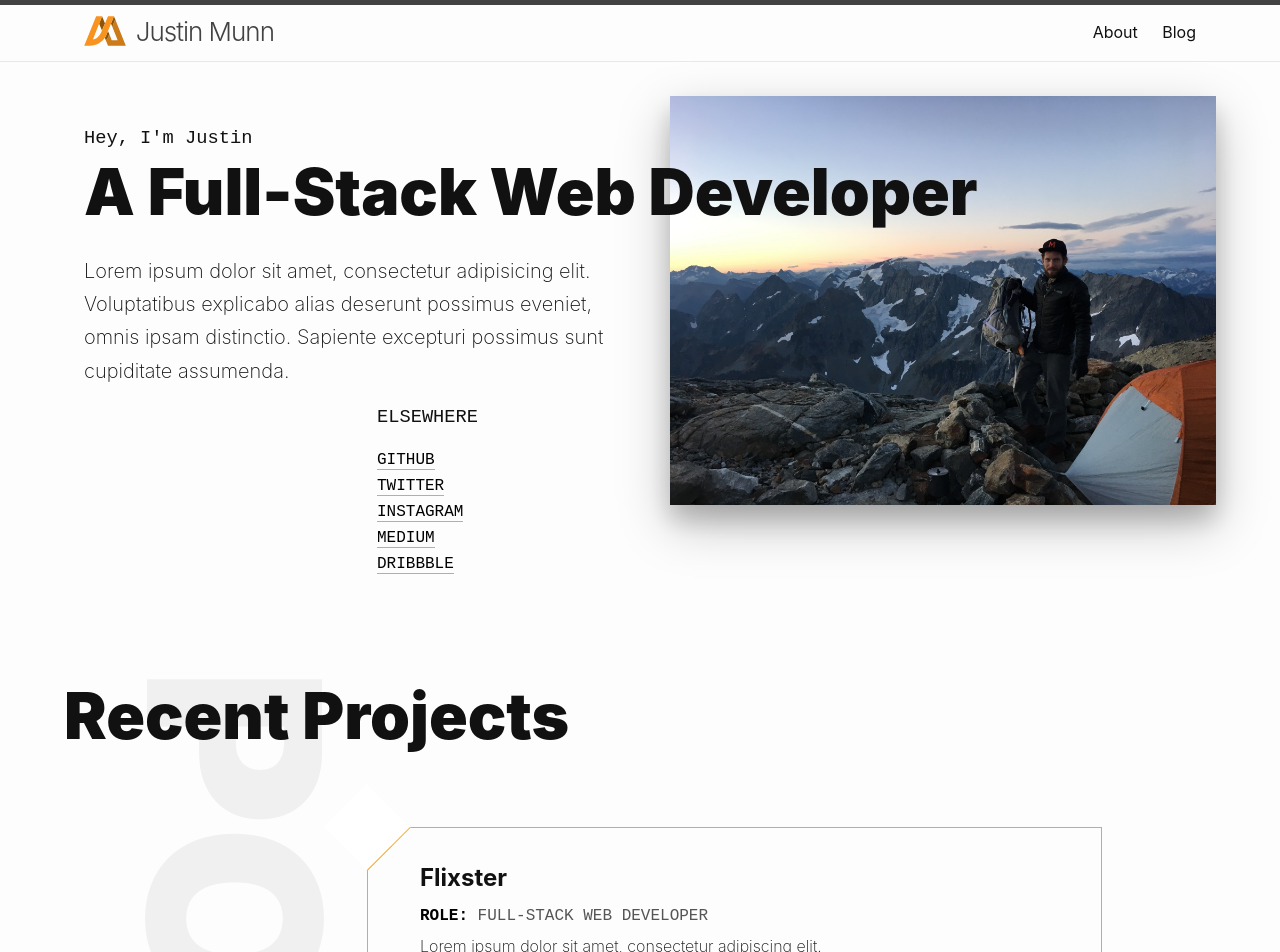
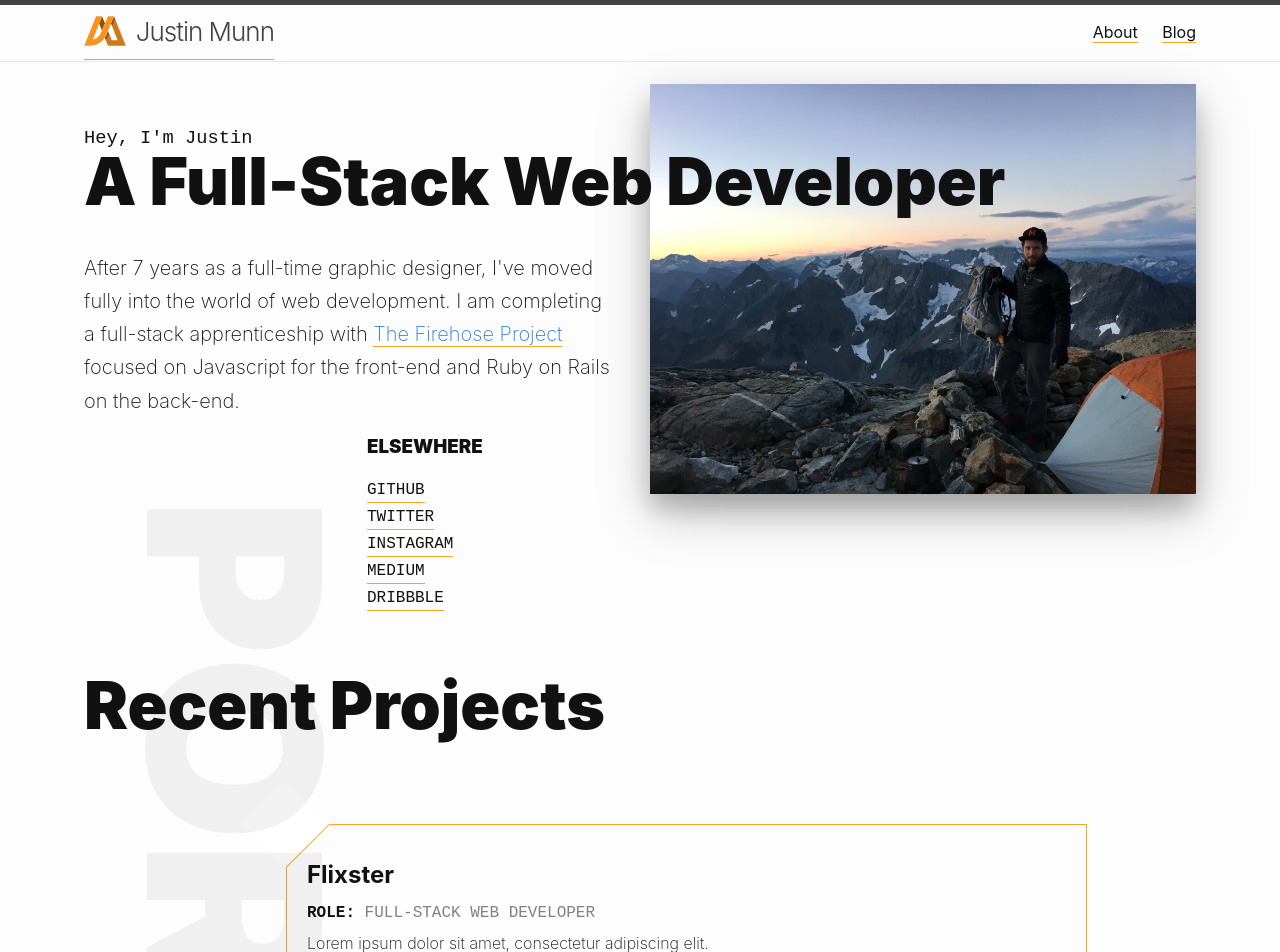
Before and after one commit to jwmunn/jwmunn.github.io, a Jekyll site: the page built from index.html, in a window 1280 px wide. Shown: the top 952 px of the page. Built offline with Jekyll 4.4.1, drawn with Linux system fonts in a browser that asks for light colours; some of the changed text lies outside the part shown.

Commit message:
Some more homepage styles.

```diff
--- a/_includes/footer.html
+++ b/_includes/footer.html
@@ -1,6 +1,7 @@
 <footer class="site-footer">
 
   <div class="wrapper">
+    <div class="footer-wrapper">
 
       <h2 class="footer-heading">{{ site.title | escape }}</h2>
 
@@ -43,4 +44,6 @@
 
     </div>
 
+  </div>
+
 </footer>
--- a/_sass/_base.scss
+++ b/_sass/_base.scss
@@ -6,7 +6,9 @@ body, h1, h2, h3, h4, h5, h6,
 p, blockquote, pre, hr,
 dl, dd, ol, ul, figure {
   margin: 0;
-  padding: 0; }
+  padding: 0;
+  // box-sizing: border-box;
+  }
 
 /**
  * Basic styling
@@ -30,6 +32,41 @@ p, blockquote, pre,
 ul, ol, dl, figure,
 .highlight {
   margin-bottom: 15px; }
+
+h1 {
+    font-size: 4.125rem; // 66px
+    line-height: 1.15;
+    margin-bottom: $spacing-unit !important;
+    @include media-query($on-palm){
+        font-size: 2rem; //58px
+    }
+}
+
+// h2 {
+//     font-size: 3.625rem; // 32px
+//      @include media-query($on-palm){
+//         font-size: 1.625rem; //26px
+//     }
+// }
+
+// h3 {
+//     font-size: 2.25rem; // 36px
+//     @include media-query($on-palm){
+//         font-size: 1.375rem; //22px
+//     }
+// }
+
+// h4 {
+//     font-size: 1.75rem; // 28px
+//     @include media-query($on-palm){
+//         font-size: 1.125rem; //18px
+//     }
+// }
+
+h5, figcaption {
+    font-size: 1.063rem; // 17px
+    margin-bottom: 0px;
+}
 
 /**
  * Images
@@ -85,7 +122,7 @@ a {
 blockquote {
   color: #828282;
   border-left: 4px solid #e8e8e8;
-  padding-left: 15px;
+  // padding-left: 15px;
   font-size: 18px;
   letter-spacing: -1px;
   font-style: italic; }
@@ -145,8 +182,9 @@ pre {
     .wrapper {
       max-width: -webkit-calc(800px - (30px));
       max-width: calc(800px - (30px));
-      padding-right: 15px;
-      padding-left: 15px; } }
+      // padding-right: 15px;
+      // padding-left: 15px;
+      } }
 
 /**
  * Clearfix
@@ -244,7 +282,7 @@ pre {
  * Site footer
  */
 .site-footer {
-  border-top: 1px solid #e8e8e8;
+  // border-top: 1px solid #e8e8e8;
   padding: 30px 0; }
 
 .footer-heading {
--- a/_sass/_homepage.scss
+++ b/_sass/_homepage.scss
@@ -16,7 +16,7 @@ section {
   padding-right: 10px;
 }
 
-.nav-wrapper {
+.nav-wrapper, .footer-wrapper {
   @include grid-column(12);
 }
 
@@ -35,19 +35,20 @@ section {
   display: block;
   height: 30rem;
   text-align: left;
-  width: 100%;
   position: relative;
   margin-bottom: 4rem;
   margin-top: 2rem;
-
 }
 
 .hero-text {
-  position: absolute;
   top: 0;
   left: 0;
   z-index: 100;
   @include grid-column(12);
+
+  @include media-query($on-laptop){
+    position: relative;
+  }
 
   & h3 {
     font-family: monospace;
@@ -59,38 +60,95 @@ section {
     font-size: 125%;
     line-height: 1.66;
     clear: both;
+
+    @include media-query($on-laptop){
+      @include grid-column(12);
+      margin-left:0;
+    }
   }
+}
 
-  & #elsewhere {
-    @include grid-column(8);
+.hero-social-links {
+    @include grid-column(3);
     @include grid-push(3);
-  }
+
+    @include media-query($on-laptop){
+      @include grid-column(3);
+      @include grid-push(0);
+    }
+
+    @include media-query($on-palm){
+      @include grid-column(12);
+      @include grid-push(0);
+
+      & #elsewhere {
+        margin-left: -20px; //offset-grid padding for alignment
+      }
+
+      & #elsewhere li {
+         @include grid-column(4);
+      }
+
+      & .link {
+        margin-right: 0;
+
+        // @include grid-collapse;
+      }
+    }
 }
 
 #hi {
   margin-bottom: -.5rem;
+  font-weight: 400;
+
+  @include media-query($on-palm){
+    margin-bottom: 0rem;
+  }
 }
 
 .hero-image {
   position: absolute;
-  top: 0;
-  right: 0;
+  top: -2%;
+  right: 20px;
+  z-index: -1;
+
   @include grid-column(6);
+
+  @include media-query($on-laptop){
+    top: 0%;
+    position: relative;
+    @include grid-column(9);
+    margin-bottom: 4rem;
+    right: 0;
+  }
+
+  @include media-query($on-palm){
+    top: 0%;
+    position: relative;
+    @include grid-column(12);
+    margin-bottom: 0;
+    z-index: 50;
+  }
 }
 
 #portfolio {
   position: relative;
 }
 
+.portfolio-wrapper {
+  @include grid-column(12);
+}
+
 #portfolio-position {
   position: absolute;
-  top: 0%;
+  top: -5%;
   left: 20%;
   z-index: 100;
   pointer-events: none
 }
 
-#elsewhere {
+ul#elsewhere {
+  margin-left: 0;
   list-style: none;
   padding-left: 0;
 }
@@ -99,8 +157,11 @@ h2 {
   font-weight: 700;
 }
 
+h3 {
+  font-weight: 900;
+}
+
 h1 {
-  font-size: 4rem;
   font-weight: 900;
 }
 
@@ -127,34 +188,71 @@ h4, h4 strong {
   font-family: monospace;
   text-transform: uppercase;
   font-weight: 200;
-  color: #555;
+  color: #828282;
 }
 
 h4 strong {
   font-weight: 700;
-  color: #000;
+  color: #111;
 }
 .container {
   border: 1px solid #F6A623;
   position: relative;
-  padding: 2rem;
-  margin-bottom: 6rem;
-  box-sizing: border-box;
-  z-index: 10;
+  padding-top: 2rem;
+  padding-bottom: 2rem;
+  margin-bottom: 12rem;
+  // box-sizing: border-box;
+
+
+  @include media-query($on-laptop){
+    margin-bottom: 16rem;
+  }
+
+  @include media-query($on-palm){
+    margin-bottom: 8rem;
+  }
+
 }
 
 #portfolio .container {
-  @include grid-column(8);
+  // @include grid-collapse;
+  z-index: 10;
+  @include grid-column(9);
   @include grid-push(1);
 
+  @include media-query($on-laptop){
+    @include grid-column(12);
+    @include grid-push(1);
+    width: 100%;
+    margin-left: 0px;
+  }
+
   &:nth-child(even) {
-    @include grid-push(3);
+    @include grid-push(2);
+
+    @include media-query($on-laptop){
+      @include grid-push(0);
+      margin-left: 0px;
+    }
+  }
+}
+
+@include media-query($on-laptop){
+  $elements: 8;
+  @for $i from 0 to $elements {
+    #portfolio .container:nth-child(#{$i}) {
+      z-index: #{($elements * 10) - (10 * $i) };
+    }
   }
 }
 
 .text {
-  @include grid-column(8);
+  @include grid-column(7);
   z-index: 300;
+
+  @include media-query($on-laptop){
+    @include grid-column(12);
+  }
 }
 
 .tr {
@@ -193,15 +291,23 @@ p {
   line-height: 1.25;
 }
 
+a, .link {
+  text-decoration: none;
+  border-bottom: 1px solid #F6A623;
+  transition: color .2s ease;
+}
+
 .link {
-  text-decoration: none;
-  color: #000;
-  border-bottom: 1px solid #F6A623;
+  color: #111;
   margin-right: 2rem;
-  transition: color .2s ease;
   font-family: monospace;
   text-transform: uppercase;
   font-weight: 200;
+  display: inline-block;
+
+  @include media-query($on-palm){
+    margin-bottom: .5rem;
+  }
 }
 
 .link:hover {
@@ -212,6 +318,11 @@ p {
 .image {
   @include grid-column(4);
   @include grid-push(8);
+
+  @include media-query($on-laptop){
+    @include grid-column(12);
+    @include grid-push(0);
+  }
 }
 
 .hero-image img, .image img {
@@ -221,14 +332,55 @@ p {
 .image img,  {
   position: absolute;
   z-index: 100;
+  @include grid-column(6);
+
+  @include media-query($on-laptop){
+      @include grid-column(8);
+  }
+
 }
 
 .image img:first-child {
   right: -15%;
   top: -10%;
+
+  @include media-query($on-laptop){
+    right: auto;
+    top: auto;
+    left: -20%;
+    bottom: -20%;
+  }
 }
 
 .image img:nth-child(2) {
   right: -5%;
   top: 30%;
+
+  @include media-query($on-laptop){
+    top: auto;
+    right: -45%;
+    bottom: -5%;
+  }
 }
+
+span.badge {
+  border: 1px solid #828282;
+  color: #828282;
+  font-size: 75%;
+  line-height: 100%;
+  text-transform: uppercase;
+  padding: .25rem;
+  margin-right: .25rem;
+}
+
+/*------------------------------
+    Footer Styles
+------------------------------*/
+
+.site-footer {
+  background: #111;
+
+  & a {
+    color: #828282;
+  }
+}
--- a/assets/main.scss
+++ b/assets/main.scss
@@ -26,6 +26,31 @@ $on-palm:          600px;
 $on-laptop:        800px;
 
 
+$on-palm-neat-grid: (
+  columns: 12,
+  gutter: 50px,
+  media: 600px,
+);
+
+$on-laptop-neat-grid: (
+  columns: 12,
+  gutter: 50px,
+  media: 800px,
+);
+
+// Media Query example with Neat Grid/Jekyll hybrid Neat grid is mobile-first (preferred). Refactor to same grid.
+// .element {
+//   @include grid-column(3);
+
+//   @include grid-media($on-laptop-neat-grid){
+//     @include grid-column(6);
+//   }
+
+//   @include grid-media($on-palm-neat-grid){
+//     @include grid-column(6);
+//   }
+// }
+
 
 // Using media queries with like this:
 // @include media-query($on-palm) {
@@ -50,13 +75,13 @@ $on-laptop:        800px;
         "homepage"
 ;
 
-h1, h2, h3, h4, h5, h6,
-p, blockquote, pre,
-ul, ol, dl, .entry-content, figcaption {
-    @include media-query($on-laptop){
-        padding: 0 ($spacing-unit * 1.5);
-    }
-    @include media-query($on-palm){
-        padding: 0 ($spacing-unit / 2);
-    }
-}
+// h1, h2, h3, h4, h5, h6,
+// p, blockquote, pre,
+// ul, ol, dl, .entry-content, figcaption {
+//     @include media-query($on-laptop){
+//         padding: 0 ($spacing-unit * 1.5);
+//     }
+//     @include media-query($on-palm){
+//         padding: 0 ($spacing-unit / 2);
+//     }
+// }
--- a/index.html
+++ b/index.html
@@ -10,9 +10,11 @@ layout: home
   <div class="hero-text">
     <h3 id="hi">Hey, I'm Justin</h3>
     <h1>A Full-Stack Web Developer</h1>
-    <p>Lorem ipsum dolor sit amet, consectetur adipisicing elit. Voluptatibus explicabo alias deserunt possimus eveniet, omnis ipsam distinctio. Sapiente excepturi possimus sunt cupiditate assumenda.</p>
+    <p>After 7 years as a full-time graphic designer, I've moved fully into the world of web development. I am completing a full-stack apprenticeship with <a href="#">The Firehose Project</a> focused on Javascript for the front-end and Ruby on Rails on the back-end.</p>
+  </div>
+  <div class="hero-social-links">
+    <h3>ELSEWHERE</h3>
     <ul id="elsewhere">
-      <li><h3>ELSEWHERE</h3></li>
         <li><a href="#" class="link">Github</a></li>
         <li><a href="#" class="link">Twitter</a></li>
         <li><a href="#" class="link">Instagram</a></li>
@@ -25,6 +27,7 @@ layout: home
   </div>
 </section>
 <section id="portfolio" class="wrapper">
+  <div class="portfolio-wrapper">
     <h1>Recent Projects</h1>
   <br />
   <br />
@@ -123,6 +126,34 @@ layout: home
     <div class="tr"></div>
     <div class="br"></div>
   </div>
+  <br style="clear: both;" />
+  <h1>Side Project</h1>
+  <br />
+  <br />
 
-  <div id="portfolio-position" class="rellax-uncentered" data-rellax-speed="-4"><h1 class="section-headline">PORTFOLIO</h1></div>
+  <div class="container">
+    <div class="text">
+      <h2>Pathfinder</h2>
+      <h4><strong>Role:</strong> Front-End Developer</h4>
+      <p>Lorem ipsum dolor sit amet, consectetur adipiscing elit. Etiam ac scelerisque neque, sit amet condimentum odio. Praesent vitae eros nec ligula gravida iaculis.</p>
+      <p>
+        <span class="badge">Ruby on Rails</span>
+        <span class="badge">Mapbox API</span>
+        <span class="badge">Javascript</span>
+        <span class="badge">jQueryUI</span>
+      </p>
+      <a href="#" class="link">View Live Site &rarr;</a>
+      <a href="#" class="link">View on Github &rarr;</a>
+    </div>
+    <div class="image">
+      <img class="rellax" data-rellax-speed="6" src="https://unsplash.it/300/225" />
+      <img class="rellax" data-rellax-speed="3" src="https://unsplash.it/300/227" />
+    </div>
+    <div class="tr"></div>
+    <div class="br"></div>
+  </div>
+
+  <div id="portfolio-position" class="rellax-uncentered" data-rellax-speed="-2"><h1 class="section-headline">PORTFOLIO</h1></div>
+  </div>
+
 </section>
```
Lines whose indentation alone changed are shown as unchanged.
